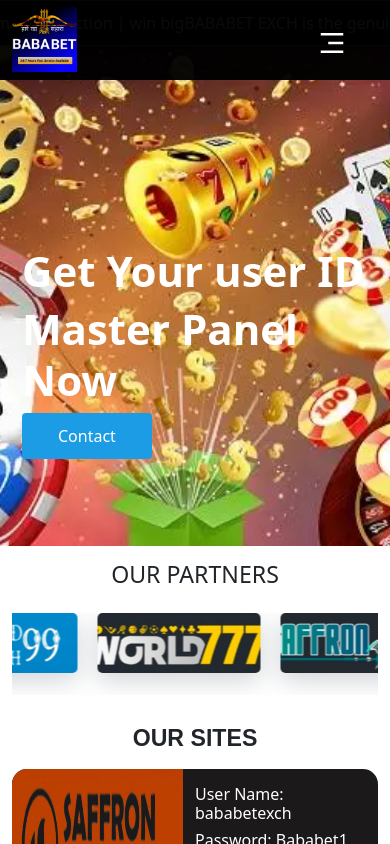
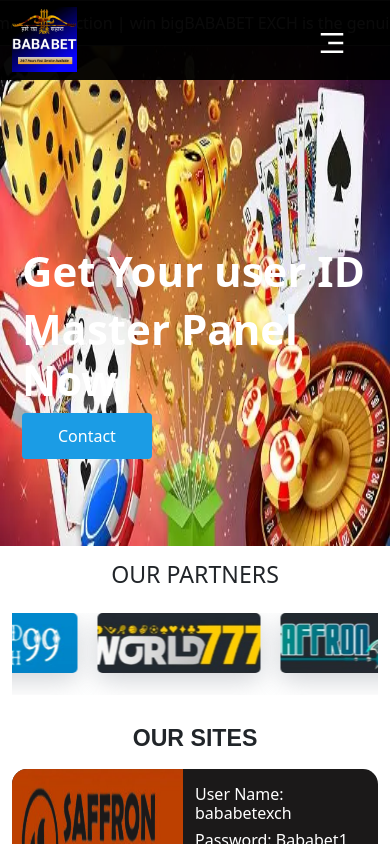
Before and after one commit to abdhakeemabd/bababet, a React (Vite) app: page / in a window 390 px wide. Shown: the top 844 px of the page. Built offline with nearby package versions, Linux system fonts and the light colour scheme.

Commit message:
banner object fit removed

```diff
--- a/src/assets/style/css/home-banner.css
+++ b/src/assets/style/css/home-banner.css
@@ -25,7 +25,6 @@
 .banner-img{
     height: calc(100vh - 80px);
     width: 100%;
-    object-position: center !important;
 }
 .awssld__content{
     width: 100% !important;
@@ -80,7 +79,6 @@
     .banner-img{
       height: 500px;
       width: 100%;
-      object-fit: cover;
   }
   }
   .awssld__timer.awssld__timer--run{
```
